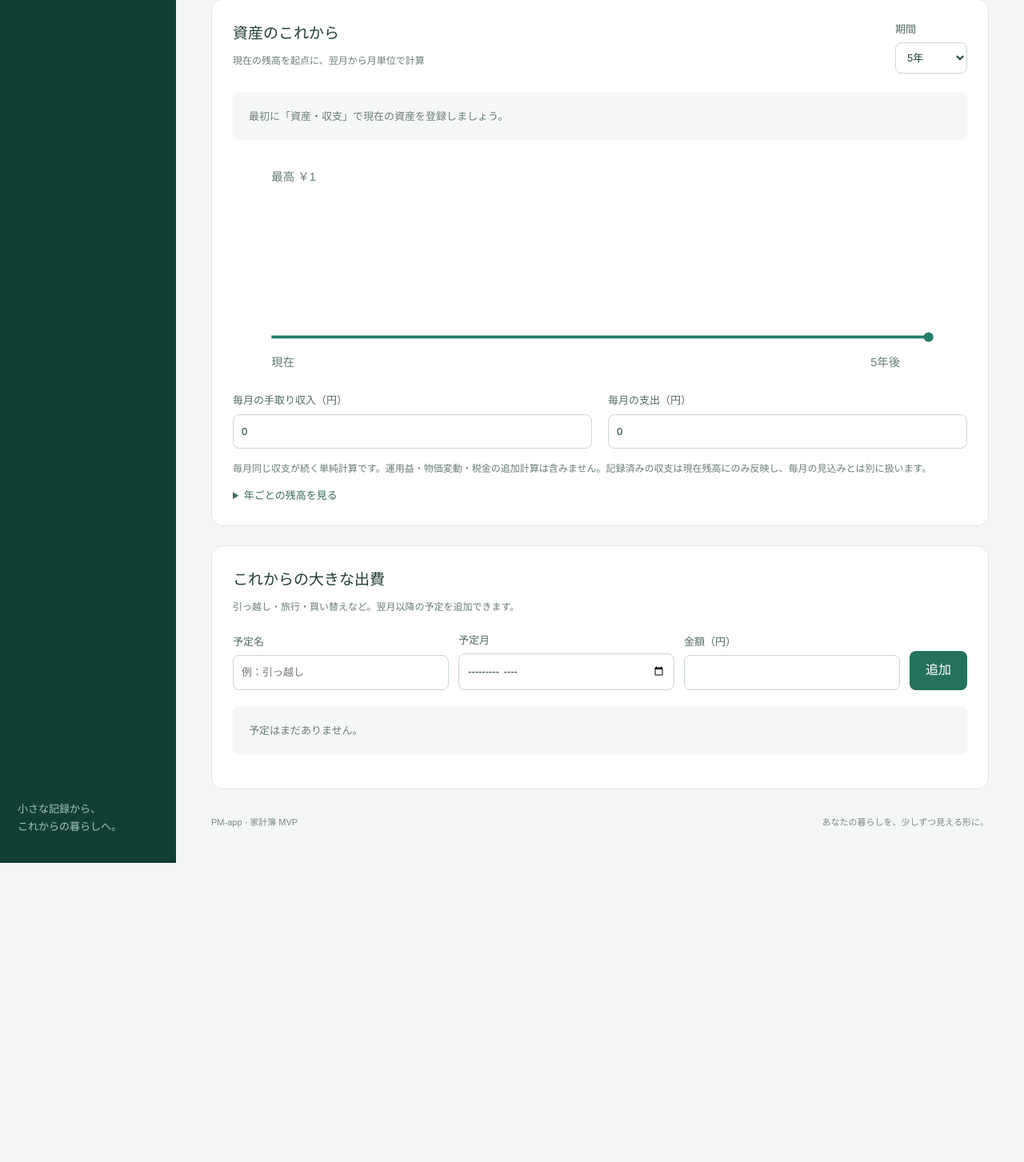
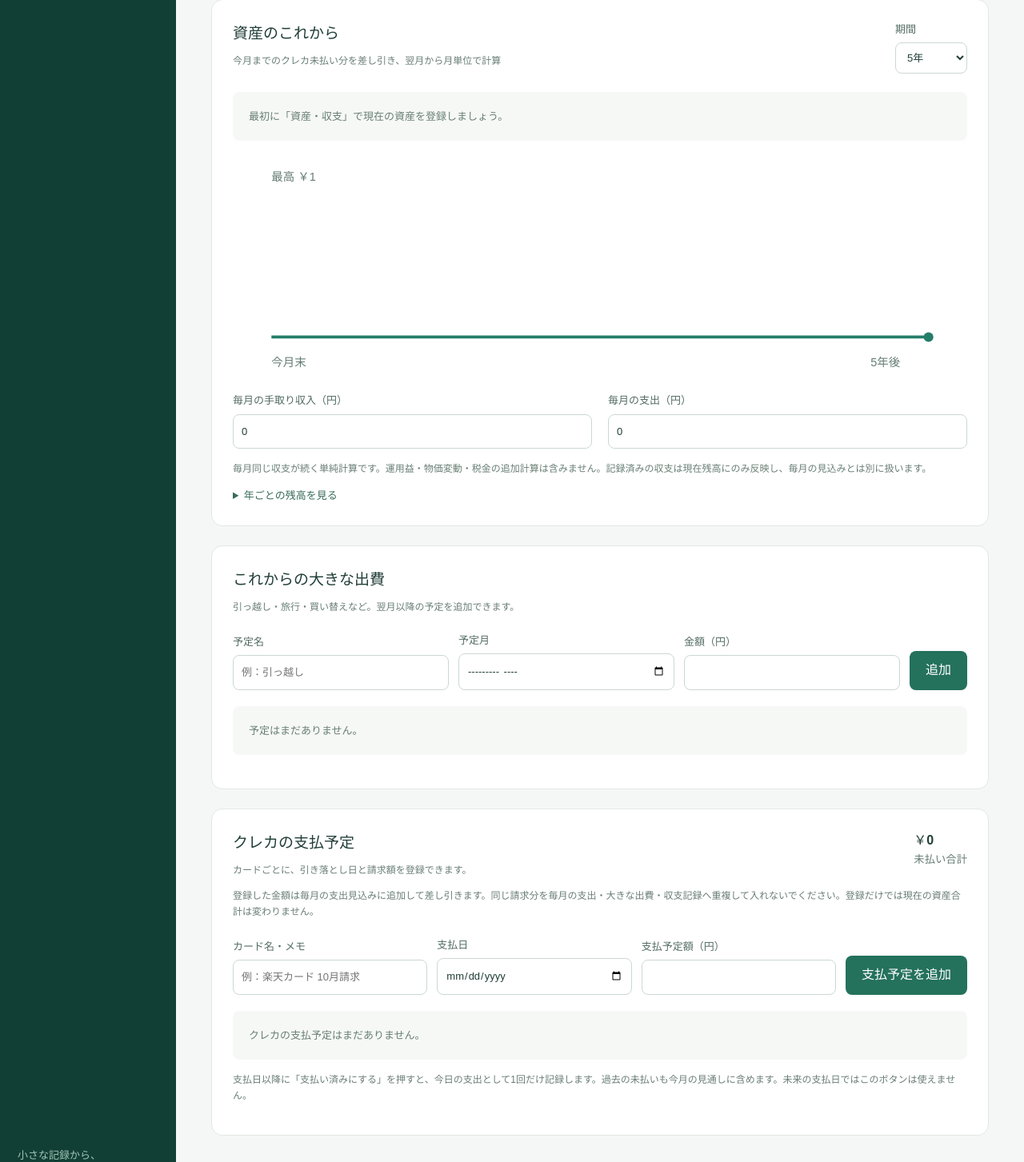
Before and after one commit to keimetspotato-alt/PM-app, a React (Vite) app: page / in a window 1280 px wide. Shown: the part 451-1904 px from the top of the page at 80% size. Before the commit the page ends 1530 px from the top, so only its background shows below. Built offline with nearby package versions, Linux system fonts and the light colour scheme.

Commit message:
feat: track credit card bills and settle payments into expenses

```diff
--- a/src/App.tsx
+++ b/src/App.tsx
@@ -7,6 +7,7 @@ import {
   signed,
   today,
   validData,
+  payCard,
 } from './domain/finance'
 import type { Data } from './domain/finance'
 import './App.css'
@@ -79,6 +80,19 @@ function App() {
       return
     }
     const id = crypto.randomUUID()
+    if (kind === 'card') {
+      const date = String(f.get('date'))
+      if (!date || date < today()) {
+        setMessage('支払日は今日以降を指定してください。')
+        return
+      }
+      update({
+        cardPayments: [
+          ...(data.cardPayments ?? []),
+          { id, name, amount, date },
+        ],
+      })
+    }
     if (kind === 'asset')
       update({ assets: [...data.assets, { id, name, amount }] })
     if (kind === 'transaction') {
@@ -111,13 +125,16 @@ function App() {
     e.currentTarget.reset()
     setMessage('追加しました。')
   }
-  function remove(collection: 'assets' | 'transactions' | 'plans', id: string) {
+  function remove(
+    collection: 'assets' | 'transactions' | 'plans' | 'cardPayments',
+    id: string,
+  ) {
     setPending({
       text: 'この項目を削除しますか？',
       run: () =>
         setData((d) => ({
           ...d,
-          [collection]: d[collection].filter((item) => item.id !== id),
+          [collection]: (d[collection] ?? []).filter((item) => item.id !== id),
         })),
     })
   }
@@ -264,7 +281,9 @@ function App() {
               <div className="section-heading">
                 <div>
                   <h2>資産のこれから</h2>
-                  <p>現在の残高を起点に、翌月から月単位で計算</p>
+                  <p>
+                    今月までのクレカ未払い分を差し引き、翌月から月単位で計算
+                  </p>
                 </div>
                 <label>
                   期間
@@ -288,7 +307,7 @@ function App() {
               <svg
                 viewBox="0 0 760 220"
                 role="img"
-                aria-label={`${data.years}年間の資産推移。現在${yen(current)}、将来${yen(last.balance)}`}
+                aria-label={`${data.years}年間の資産推移。今月の未払い反映後${yen(points[0].balance)}、将来${yen(last.balance)}`}
               >
                 <line
                   x1="40"
@@ -306,7 +325,7 @@ function App() {
                 />
                 <circle cx="720" cy={y(last.balance)} r="5" fill="#247d69" />
                 <text x="40" y="210">
-                  現在
+                  今月末
                 </text>
                 <text x="660" y="210">
                   {data.years}年後
@@ -446,6 +465,94 @@ function App() {
               )}
             </section>
           </>
+        )}
+        {(tab === 'overview' || tab === 'records') && (
+          <section>
+            <div className="section-heading">
+              <div>
+                <h2>クレカの支払予定</h2>
+                <p>カードごとに、引き落とし日と請求額を登録できます。</p>
+              </div>
+              <strong>
+                {yen(
+                  (data.cardPayments ?? []).reduce((s, p) => s + p.amount, 0),
+                )}
+                <small style={{ display: 'block' }}>未払い合計</small>
+              </strong>
+            </div>
+            <p className="hint">
+              登録した金額は毎月の支出見込みに追加して差し引きます。同じ請求分を毎月の支出・大きな出費・収支記録へ重複して入れないでください。登録だけでは現在の資産合計は変わりません。
+            </p>
+            <form onSubmit={(e) => add(e, 'card')}>
+              <label>
+                カード名・メモ
+                <input
+                  name="name"
+                  required
+                  maxLength={100}
+                  placeholder="例：楽天カード 10月請求"
+                />
+              </label>
+              <label>
+                支払日
+                <input name="date" type="date" min={today()} required />
+              </label>
+              <label>
+                支払予定額（円）
+                <input
+                  name="amount"
+                  type="number"
+                  min="0"
+                  max="1000000000000"
+                  step="1"
+                  required
+                />
+              </label>
+              <button className="action">支払予定を追加</button>
+            </form>
+            {(data.cardPayments ?? []).length === 0 ? (
+              <p className="empty">クレカの支払予定はまだありません。</p>
+            ) : (
+              (data.cardPayments ?? [])
+                .toSorted((a, b) => a.date.localeCompare(b.date))
+                .map((p) => (
+                  <div className="row" key={p.id}>
+                    <div>
+                      <b>{p.name}</b>
+                      <small>
+                        {p.date}
+                        {p.date < today()
+                          ? ' · 支払日を過ぎています'
+                          : p.date === today()
+                            ? ' · 本日支払い'
+                            : ''}
+                      </small>
+                    </div>
+                    <strong>{yen(p.amount)}</strong>
+                    <button
+                      disabled={p.date > today()}
+                      onClick={() =>
+                        setPending({
+                          text: `${p.name} ${yen(p.amount)}を支払い済みにし、今日の支出に記録しますか？`,
+                          run: () => setData((d) => payCard(d, p.id)),
+                        })
+                      }
+                    >
+                      支払い済みにする
+                    </button>
+                    <button
+                      onClick={() => remove('cardPayments', p.id)}
+                      aria-label={`${p.name}の支払予定を削除`}
+                    >
+                      削除
+                    </button>
+                  </div>
+                ))
+            )}
+            <p className="hint">
+              支払日以降に「支払い済みにする」を押すと、今日の支出として1回だけ記録します。過去の未払いも今月の見通しに含めます。未来の支払日ではこのボタンは使えません。
+            </p>
+          </section>
         )}
         {tab === 'records' && (
           <>
--- a/src/domain/finance.ts
+++ b/src/domain/finance.ts
@@ -7,12 +7,19 @@ export type Transaction = {
   amount: number
 }
 export type Plan = { id: string; month: string; name: string; amount: number }
+export type CardPayment = {
+  id: string
+  date: string
+  name: string
+  amount: number
+}
 export type Data = {
   version: 1
   baseDate: string
   assets: Asset[]
   transactions: Transaction[]
   plans: Plan[]
+  cardPayments?: CardPayment[]
   income: number
   expense: number
   years: number
@@ -27,6 +34,7 @@ export const emptyData = (): Data => ({
   assets: [],
   transactions: [],
   plans: [],
+  cardPayments: [],
   income: 0,
   expense: 0,
   years: 5,
@@ -40,6 +48,10 @@ export function forecast(d: Data) {
   const start = today().slice(0, 7)
   const [year, month] = start.split('-').map(Number)
   let value = balance(d)
+  const cards = d.cardPayments ?? []
+  value -= cards
+    .filter((p) => p.date.slice(0, 7) <= start)
+    .reduce((s, p) => s + p.amount, 0)
   const points = [{ month: start, balance: value }]
   for (let i = 1; i <= d.years * 12; i++) {
     const date = new Date(year, month - 1 + i, 1)
@@ -47,7 +59,10 @@ export function forecast(d: Data) {
     value +=
       d.income -
       d.expense -
-      d.plans.filter((p) => p.month === key).reduce((s, p) => s + p.amount, 0)
+      d.plans.filter((p) => p.month === key).reduce((s, p) => s + p.amount, 0) -
+      cards
+        .filter((p) => p.date.slice(0, 7) === key)
+        .reduce((s, p) => s + p.amount, 0)
     points.push({ month: key, balance: value })
   }
   return points
@@ -75,6 +90,12 @@ export function validData(value: unknown): value is Data {
     Number.isInteger(d.years) &&
     d.years >= 1 &&
     d.years <= 30 &&
+    (d.cardPayments === undefined ||
+      (Array.isArray(d.cardPayments) &&
+        d.cardPayments.every(
+          (p) =>
+            p && text(p.id) && text(p.name) && money(p.amount) && date(p.date),
+        ))) &&
     Array.isArray(d.assets) &&
     d.assets.every((a) => a && text(a.id) && text(a.name) && money(a.amount)) &&
     Array.isArray(d.transactions) &&
@@ -100,3 +121,21 @@ export function validData(value: unknown): value is Data {
     )
   )
 }
+export function payCard(d: Data, id: string): Data {
+  const payment = d.cardPayments?.find((p) => p.id === id)
+  if (!payment) return d
+  return {
+    ...d,
+    cardPayments: d.cardPayments?.filter((p) => p.id !== id),
+    transactions: [
+      ...d.transactions,
+      {
+        id: payment.id,
+        name: `クレカ支払い：${payment.name}`,
+        date: today(),
+        kind: 'expense',
+        amount: payment.amount,
+      },
+    ],
+  }
+}
```
Also changed, not shown: 1 other file (tests, documents, lock files or other folders).
